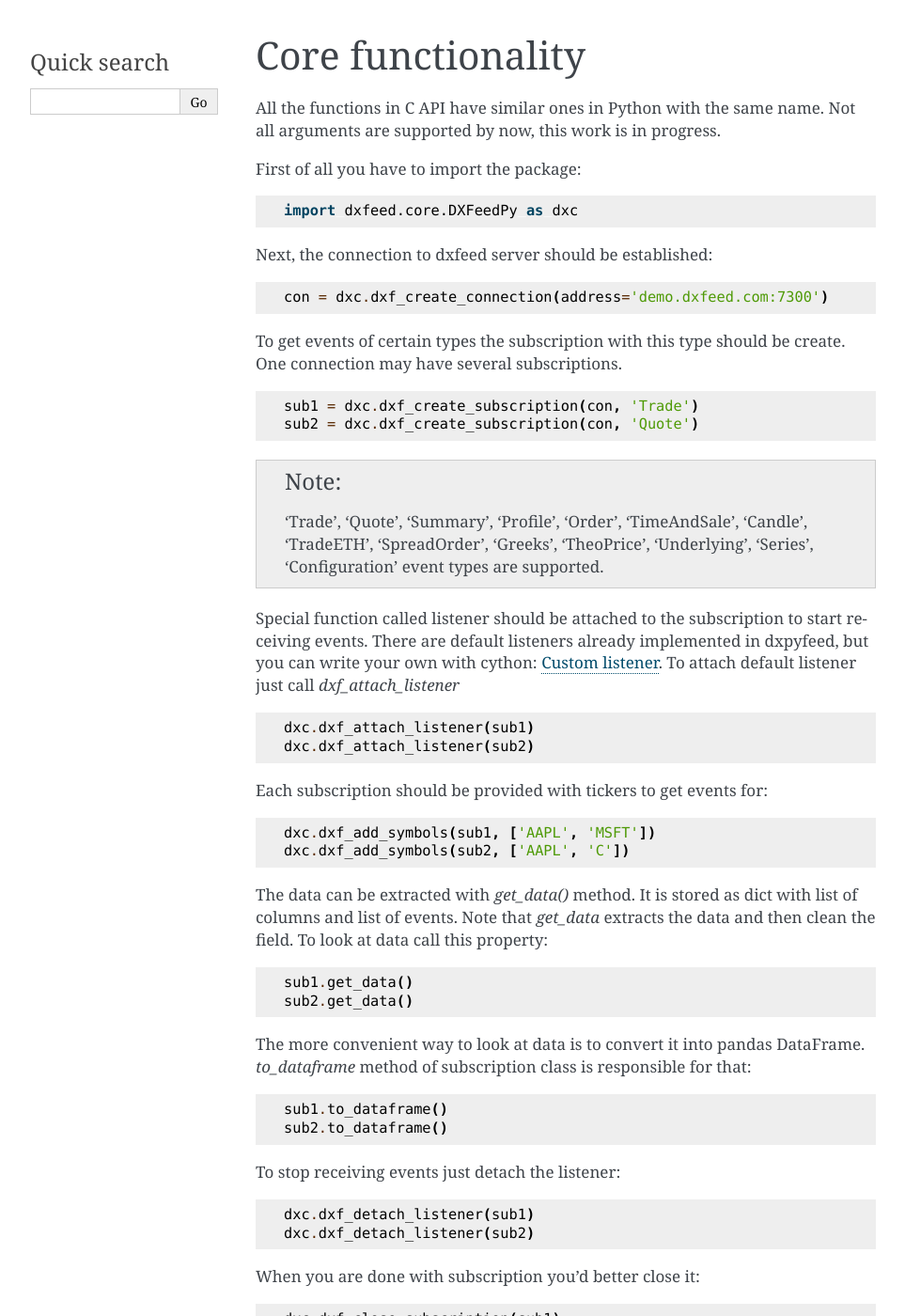
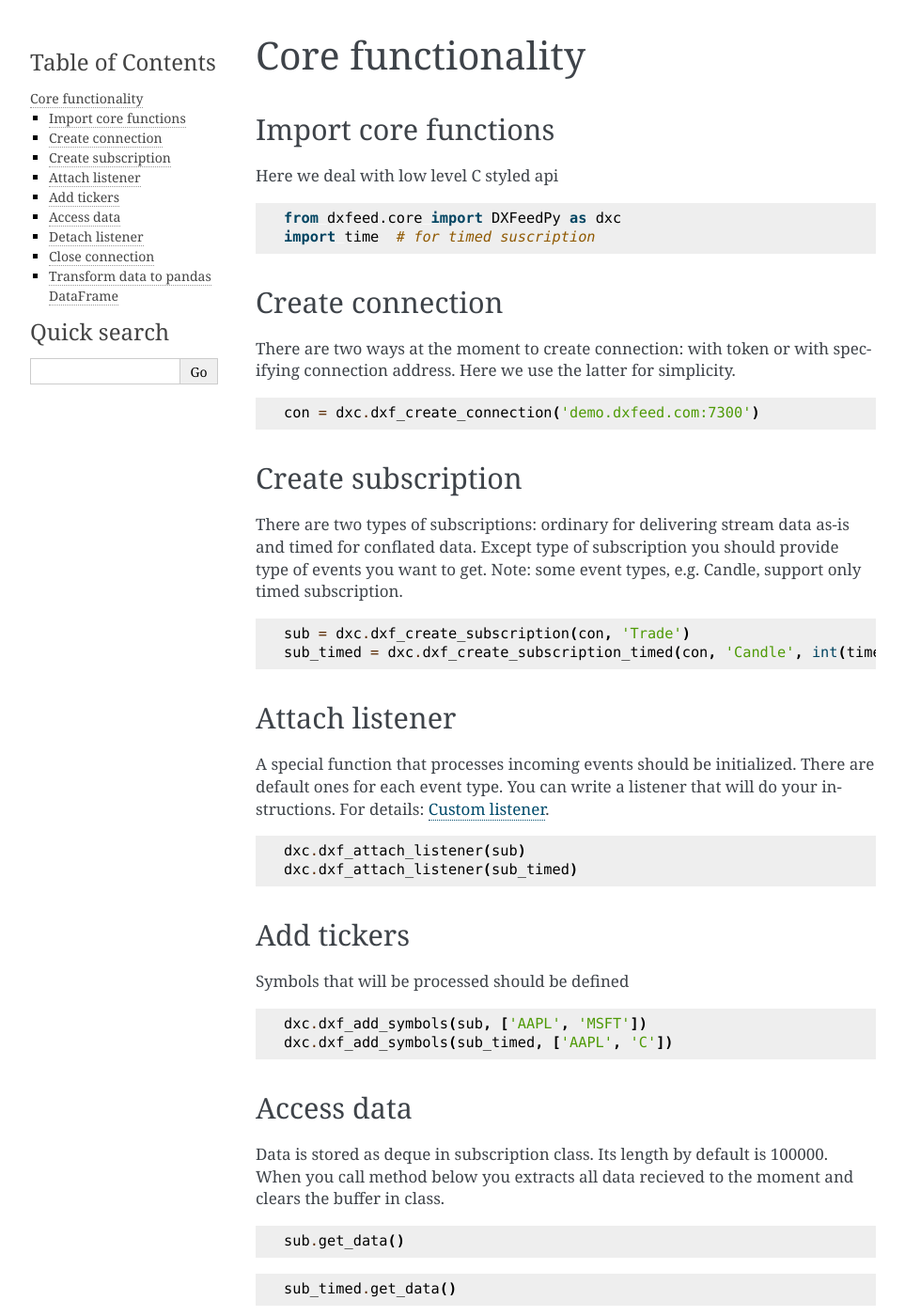
Before and after one commit to dxFeed/dxfeed-python-api, a Sphinx documentation site: the page built from docs/core_usage.rst, in a window 1280 px wide and 1400 px high. Shown: the whole window at 94% size, without its empty margins (148-1111 px from the left). Built offline with Sphinx 7.4.7, drawn with Linux system fonts in a browser that asks for light colours; some of the changed text lies outside the part shown.

Commit message:
[EN-1328] core notebook formatted

```diff
--- a/docs/core_usage.rst
+++ b/docs/core_usage.rst
@@ -3,83 +3,103 @@
 Core functionality
 ==================
 
-All the functions in C API have similar ones in Python with the same name. Not all arguments are
-supported by now, this work is in progress.
+Import core functions
+~~~~~~~~~~~~~~~~~~~~~
 
-First of all you have to import the package:
+Here we deal with low level C styled api
 
-.. code-block:: python
+.. code:: ipython3
 
-    import dxfeed.core.DXFeedPy as dxc
+    from dxfeed.core import DXFeedPy as dxc
+    import time  # for timed suscription
 
-Next, the connection to dxfeed server should be established:
+Create connection
+~~~~~~~~~~~~~~~~~
 
-.. code-block:: python
+There are two ways at the moment to create connection: with token or
+with specifying connection address. Here we use the latter for
+simplicity.
 
-    con = dxc.dxf_create_connection(address='demo.dxfeed.com:7300')
+.. code:: ipython3
 
-To get events of certain types the subscription with this type should be
-create. One connection may have several subscriptions.
+    con = dxc.dxf_create_connection('demo.dxfeed.com:7300')
 
-.. code-block:: python
+Create subscription
+~~~~~~~~~~~~~~~~~~~
 
-    sub1 = dxc.dxf_create_subscription(con, 'Trade')
-    sub2 = dxc.dxf_create_subscription(con, 'Quote')
+There are two types of subscriptions: ordinary for delivering stream
+data as-is and timed for conflated data. Except type of subscription you
+should provide type of events you want to get. Note: some event types,
+e.g. Candle, support only timed subscription.
 
-.. note::
+.. code:: ipython3
 
-    'Trade', 'Quote', 'Summary', 'Profile', 'Order', 'TimeAndSale', 'Candle', 'TradeETH', 'SpreadOrder',
-    'Greeks', 'TheoPrice', 'Underlying', 'Series', 'Configuration' event types are supported.
+    sub = dxc.dxf_create_subscription(con, 'Trade')
+    sub_timed = dxc.dxf_create_subscription_timed(con, 'Candle', int(time.time() * 1000))
 
-Special function called listener should be attached to the subscription to start receiving
-events. There are default listeners already implemented in dxpyfeed, but you
-can write your own with cython: :ref:`custom_listener`. To attach
-default listener just call `dxf_attach_listener`
+Attach listener
+~~~~~~~~~~~~~~~
 
-.. code-block:: python
+A special function that processes incoming events should be initialized.
+There are default ones for each event type. You can write a listener that will do your instructions.
+For details: :ref:`custom_listener`.
 
-    dxc.dxf_attach_listener(sub1)
-    dxc.dxf_attach_listener(sub2)
+.. code:: ipython3
 
-Each subscription should be provided with tickers to get events for:
+    dxc.dxf_attach_listener(sub)
+    dxc.dxf_attach_listener(sub_timed)
 
-.. code-block:: python
+Add tickers
+~~~~~~~~~~~
 
-    dxc.dxf_add_symbols(sub1, ['AAPL', 'MSFT'])
-    dxc.dxf_add_symbols(sub2, ['AAPL', 'C'])
+Symbols that will be processed should be defined
 
-The data can be extracted with `get_data()` method. It is stored as dict with list of columns and list
-of events. Note that `get_data` extracts the data and then clean the field. To look at data call this property:
+.. code:: ipython3
 
-.. code-block:: python
+    dxc.dxf_add_symbols(sub, ['AAPL', 'MSFT'])
+    dxc.dxf_add_symbols(sub_timed, ['AAPL', 'C'])
 
-    sub1.get_data()
-    sub2.get_data()
+Access data
+~~~~~~~~~~~
 
-The more convenient way to look at data is to convert it into pandas DataFrame.
-`to_dataframe` method of subscription class is responsible for that:
+Data is stored as deque in subscription class. Its length by default is
+100000. When you call method below you extracts all data recieved to the
+moment and clears the buffer in class.
 
-.. code-block:: python
+.. code:: ipython3
 
-    sub1.to_dataframe()
-    sub2.to_dataframe()
+    sub.get_data()
 
-To stop receiving events just detach the listener:
+.. code:: ipython3
 
-.. code-block:: python
+    sub_timed.get_data()
 
-     dxc.dxf_detach_listener(sub1)
-     dxc.dxf_detach_listener(sub2)
+Detach listener
+~~~~~~~~~~~~~~~
 
-When you are done with subscription you'd better close it:
+When you are no longer interested in recieving data detach the listener
 
-.. code-block:: python
+.. code:: ipython3
 
-    dxc.dxf_close_subscription(sub1)
-    dxc.dxf_close_subscription(sub2)
+    dxc.dxf_detach_listener(sub)
+    dxc.dxf_detach_listener(sub_timed)
 
-Same with connection:
+Close connection
+~~~~~~~~~~~~~~~~
 
-.. code-block:: python
+.. code:: ipython3
 
     dxc.dxf_close_connection(con)
+
+Transform data to pandas DataFrame
+~~~~~~~~~~~~~~~~~~~~~~~~~~~~~~~~~~
+
+.. code:: ipython3
+
+    df1 = sub.to_dataframe()
+    df1.head()
+
+.. code:: ipython3
+
+    df2 = sub_timed.to_dataframe()
+    df2.head()
```
